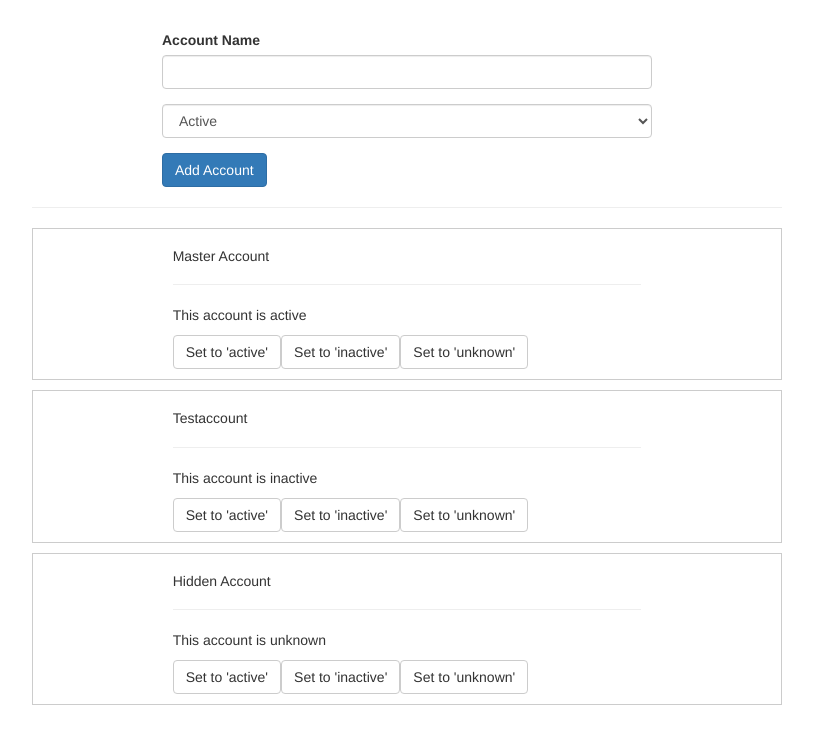
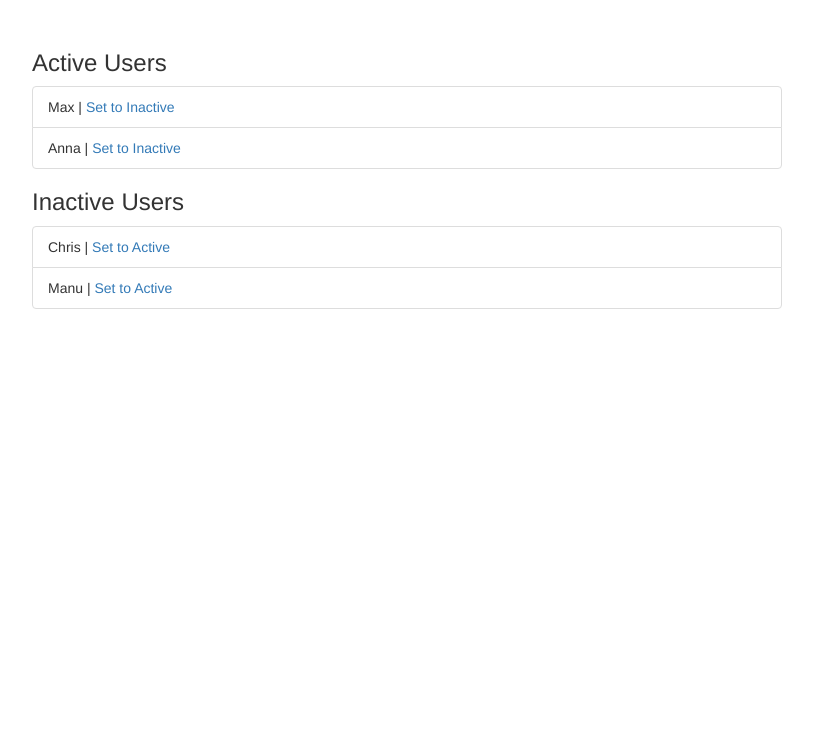
Before and after one commit to Dunridge/angular-tutorial, an Angular app: page / in a window 1280 px wide. Shown: the top 744 px of the page, without its empty margins (233-1046 px from the left). Built offline with nearby package versions, Linux system fonts and the light colour scheme.

Commit message:
went through dependancy injection

```diff
--- /dev/null
+++ b/src/app/active-users/active-users.component.html
@@ -0,0 +1,8 @@
+<h3>Active Users</h3>
+<ul class="list-group">
+  <li
+    class="list-group-item"
+    *ngFor="let user of users; let i = index">
+    {{ user }} | <a href="#" (click)="onSetToInactive(i)">Set to Inactive</a>
+  </li>
+</ul>
--- /dev/null
+++ b/src/app/active-users/active-users.component.ts
@@ -0,0 +1,22 @@
+import { Component, OnInit } from '@angular/core';
+
+import { UserService } from '../users.service';
+
+@Component({
+  selector: 'app-active-users',
+  templateUrl: './active-users.component.html',
+  styleUrls: ['./active-users.component.css']
+})
+export class ActiveUsersComponent implements OnInit {
+  users: string[];
+
+  constructor(private userService: UserService) {}
+
+  ngOnInit() {
+    this.users = this.userService.activeUsers;
+  }
+
+  onSetToInactive(id: number) {
+    this.userService.setToInactive(id);
+  }
+}
--- a/src/app/app.component.html
+++ b/src/app/app.component.html
@@ -1,12 +1,13 @@
 <div class="container">
   <div class="row">
     <div class="col-xs-12 col-md-8 col-md-offset-2">
-      <app-new-account></app-new-account>
-      <hr>
-      <app-account
-        *ngFor="let acc of accounts; let i = index"
-        [account]="acc"
-        [id]="i"></app-account>
+      <app-active-users></app-active-users>
+      <app-inactive-users></app-inactive-users>
     </div>
+    <!--
+      Optimize this app by adding a UsersService which manages the active and inactive users.
+
+      Also add a CounterService which counts the number of active->inactive and inactive->active actions.
+    -->
   </div>
 </div>
--- a/src/app/app.component.ts
+++ b/src/app/app.component.ts
@@ -1,18 +1,12 @@
-import { Component, OnInit } from '@angular/core';
+import { Component } from '@angular/core';
 
-import { AccountsService } from './accounts.service';
+import { UserService } from './users.service';
 
 @Component({
   selector: 'app-root',
   templateUrl: './app.component.html',
-  styleUrls: ['./app.component.css']
+  styleUrls: ['./app.component.css'],
+  providers: [UserService]
 })
-export class AppComponent implements OnInit {
-  accounts: {name: string, status: string}[] = [];
-
-  constructor(private accountsService: AccountsService) {}
-
-  ngOnInit() {
-    this.accounts = this.accountsService.accounts;
-  }
+export class AppComponent {
 }
--- /dev/null
+++ b/src/app/counter.service.ts
@@ -0,0 +1,14 @@
+export class CounterService {
+  activeToInactiveCounter = 0;
+  inactiveToActiveCounter = 0;
+
+  incrementActiveToInactive() {
+    this.activeToInactiveCounter++;
+    console.log('Active to Inactive: ' + this.activeToInactiveCounter);
+  }
+
+  incrementInActiveToActive() {
+    this.inactiveToActiveCounter++;
+    console.log('Inactive to Active: ' + this.inactiveToActiveCounter);
+  }
+}
--- /dev/null
+++ b/src/app/inactive-users/inactive-users.component.html
@@ -0,0 +1,8 @@
+<h3>Inactive Users</h3>
+<ul class="list-group">
+  <li
+    class="list-group-item"
+    *ngFor="let user of users; let i = index">
+    {{ user }} | <a href="#" (click)="onSetToActive(i)">Set to Active</a>
+  </li>
+</ul>
--- /dev/null
+++ b/src/app/inactive-users/inactive-users.component.ts
@@ -0,0 +1,22 @@
+import { Component, OnInit } from '@angular/core';
+
+import { UserService } from '../users.service';
+
+@Component({
+  selector: 'app-inactive-users',
+  templateUrl: './inactive-users.component.html',
+  styleUrls: ['./inactive-users.component.css']
+})
+export class InactiveUsersComponent implements OnInit {
+  users: string[];
+
+  constructor(private userService: UserService) {}
+
+  ngOnInit() {
+    this.users = this.userService.inactiveUsers;
+  }
+
+  onSetToActive(id: number) {
+    this.userService.setToActive(id);
+  }
+}
--- /dev/null
+++ b/src/app/users.service.ts
@@ -0,0 +1,24 @@
+import { Injectable } from '@angular/core';
+
+import { CounterService } from './counter.service';
+
+@Injectable()
+export class UserService {
+  // TODO: you could store it in a single array
+  activeUsers = ['Max', 'Anna'];
+  inactiveUsers = ['Chris', 'Manu'];
+
+  constructor(private counterService: CounterService) {}
+
+  setToActive(id: number) {
+    this.activeUsers.push(this.inactiveUsers[id]);
+    this.inactiveUsers.splice(id, 1);
+    this.counterService.incrementInActiveToActive();
+  }
+
+  setToInactive(id: number) {
+    this.inactiveUsers.push(this.activeUsers[id]);
+    this.activeUsers.splice(id, 1);
+    this.counterService.incrementActiveToInactive();
+  }
+}
```
Also changed, not shown: package.json (+16 -16 lines), src/app/app.module.ts (+6 -7 lines), src/app/active-users/active-users.component.css (added), src/app/inactive-users/inactive-users.component.css (added), 1 other file (tests, documents, lock files or other folders).
